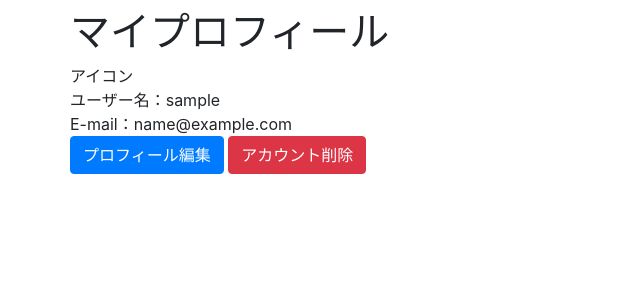
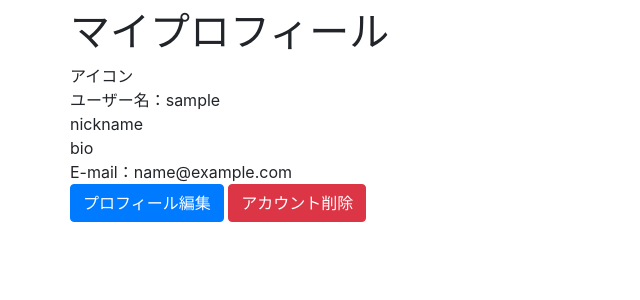
Before and after one commit to osawa-lab/twitter_clone_team_c, a Django app: page /accounts/profile in a window 1280 px wide. Shown: the part 56-356 px from the top of the page, without its empty margins (0-640 px from the left). Run offline with Django 3.2, Linux system fonts and the light colour scheme; the visitor is signed in with stand-in values (Sample User, id 1); some libraries are stand-ins or nearby versions.

Commit message:
fix profile.html

```diff
--- a/twitter_clone/post/templates/registration/profile.html
+++ b/twitter_clone/post/templates/registration/profile.html
@@ -6,8 +6,8 @@
       <h1>マイプロフィール</h1>
       <div class="item">アイコン</div>
       <div class="item">ユーザー名：{{user.username}}</div>
-      <div class="nickname"></div>
-      <div class="bio"></div>
+      <div class="item">nickname</div>
+      <div class="item">bio</div>
       <div class="item">E-mail：{% if user.email %}{{user.email}}{% else %}未設定{% endif %}</div>
       <a href="#" class="btn btn-primary">プロフィール編集</a>
       <a href="#" class="btn btn-danger">アカウント削除</a>
```
